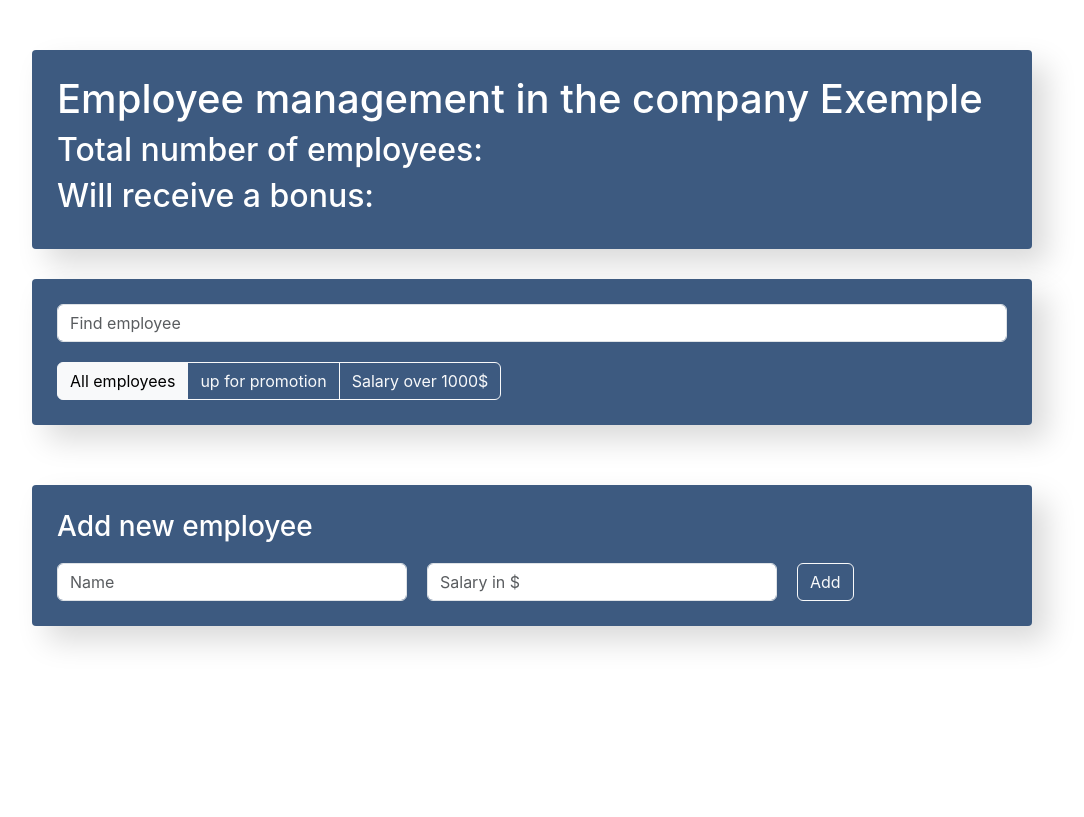
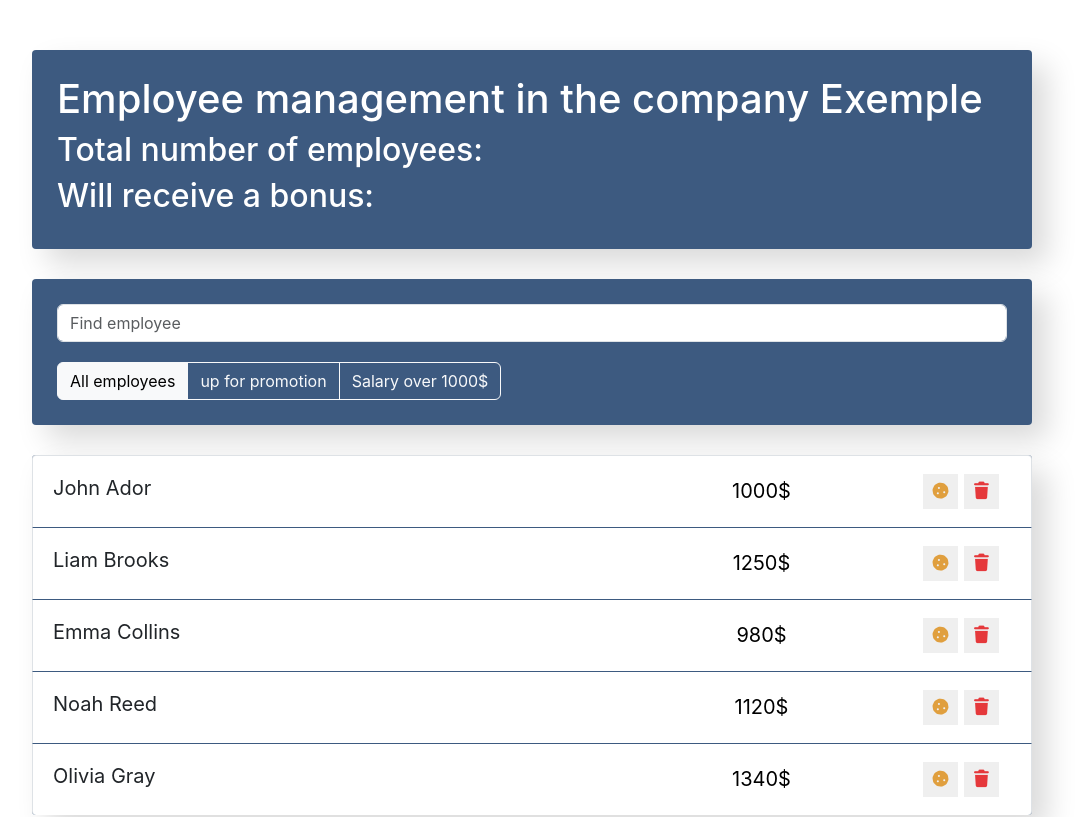
Before and after one commit to IvanHavryliak02/MyFirstReactApp, a React (Create React App) app: page / in a window 1280 px wide. Shown: the top 817 px of the page, without its empty margins (108-1192 px from the left). Built offline with nearby package versions, Linux system fonts and the light colour scheme.

Commit message:
chore: replace list-item state to APIData

```diff
--- a/src/components/app/app.jsx
+++ b/src/components/app/app.jsx
@@ -12,7 +12,11 @@ class App extends Component {
         super(props)
         this.state = {
             APIData: [
-
+                { name: 'John Ador', salary: 1000, increase: false, like: false, id: 1 },
+                { name: 'Liam Brooks', salary: 1250, increase: false, like: false, id: 2 },
+                { name: 'Emma Collins', salary: 980, increase: false, like: false, id: 3 },
+                { name: 'Noah Reed', salary: 1120, increase: false, like: false, id: 4 },
+                { name: 'Olivia Gray', salary: 1340, increase: false, like: false, id: 5 }
             ]
         }
     }
@@ -27,12 +31,43 @@ class App extends Component {
     }
 
     createElement = (obj) => {
+        const newObj = {
+            ...obj,
+            increase: false,
+            like: false,
+        }
         this.setState(({APIData}) => {
-            obj.id = APIData.length !== 0 ? APIData[APIData.length - 1].id + 1 : 0;
+            newObj.id = APIData.length !== 0 ? APIData[APIData.length - 1].id + 1 : 0;
             return {
-                APIData: [...APIData, obj]
+                APIData: [...APIData, newObj]
             }
         })
+    }
+
+    onChangeIncrease = (id) => {
+        this.setState(({APIData}) => (
+            {
+                APIData: APIData.map(item => {
+                    if(item.id === id){
+                        return {...item, increase: !item.increase}
+                    }
+                    return item
+                })
+            }
+        ))
+    }
+
+    onChangeLike = (id) => {
+        this.setState(({APIData}) => (
+            {
+                APIData: APIData.map(item => {
+                    if(item.id === id){
+                        return {...item, like: !item.like}
+                    }
+                    return item
+                })
+            }
+        ))
     }
 
     render(){
@@ -49,6 +84,8 @@ class App extends Component {
                 <List
                     data={APIData}
                     onDelete = {this.deleteElement}
+                    onChangeIncrease = {this.onChangeIncrease}
+                    onChangeLike = {this.onChangeLike}
                 />
                 <AddEmpolyees
                     onAddEmployee = {(obj) => this.createElement(obj)}
--- a/src/components/list-item/list-item.jsx
+++ b/src/components/list-item/list-item.jsx
@@ -3,46 +3,35 @@ import './list-item.css'
 
 class ListItem extends Component {
 
-    constructor(props){
-        super(props);
-        this.state = {
-            increase: false,
-            liked: false
-        }
-    }
+    render() {
+        const {
+            name,
+            salary,
+            onDelete,
+            onChangeIncrease,
+            onChangeLike,
+            increase,
+            like} = this.props;
 
-    changeLike = () => {
-        this.setState(({liked}) => ({
-            liked: !liked
-        }))
-    }
+        const toggleStatus = (status, className) => status ? ` ${className}` : '';
 
-    changeIncrease = () => {
-        this.setState(({increase}) => ({
-            increase: !increase
-        }))
-    }
-
-    render() {
-        const {name, salary, onDelete} = this.props;
-        const {increase, liked} = this.state;
-        const increasedClass = increase ? ' increase' : ''
-        const likedClass = liked ? ' like' : '';
+        const increaseClass = toggleStatus(increase, 'increase')
+        const likeClass = toggleStatus(like, 'like')
 
         return (
             <li
-                className={"list-group-item d-flex justify-content-between" + increasedClass + likedClass}
+                className={"list-group-item d-flex justify-content-between" + increaseClass + likeClass}
             >
                 <span
                     className="list-group-item-label"
-                    onClick={this.changeLike}
+                    onClick={onChangeLike}
                 >{name}</span>
                 <input type="text" className="list-group-item-input" defaultValue={salary + '$'}/>
                 <div className='d-flex justify-content-center align-items-center'>
                     <button
                         type="button"
                         className="btn-cookie btn-sm "
-                        onClick={this.changeIncrease}
+                        onClick={onChangeIncrease}
                     >
                         <i className="fas fa-cookie"></i>
                     </button>
@@ -50,7 +39,7 @@ class ListItem extends Component {
                     <button
                         type="button"
                         className="btn-trash btn-sm"
-                        onClick={() => onDelete()}
+                        onClick={onDelete}
                     >
                         <i className="fas fa-trash"></i>
                     </button>
--- a/src/components/list/list.jsx
+++ b/src/components/list/list.jsx
@@ -1,14 +1,16 @@
 import ListItem from '../list-item/list-item';
 import './list.css'
 
-const List = ({data, onDelete}) => {
+const List = ({data, onDelete, onChangeIncrease, onChangeLike}) => {
 
     const apidata = data.map(item => {
         const {id, ...itemProps} = item;
         return <ListItem
             key={id}
             {...itemProps}
-            onDelete={() => onDelete(id)}
+            onDelete = {() => onDelete(id)}
+            onChangeIncrease = {() => onChangeIncrease(id)}
+            onChangeLike = {() => onChangeLike(id)}
         />
     })
     return (
```
